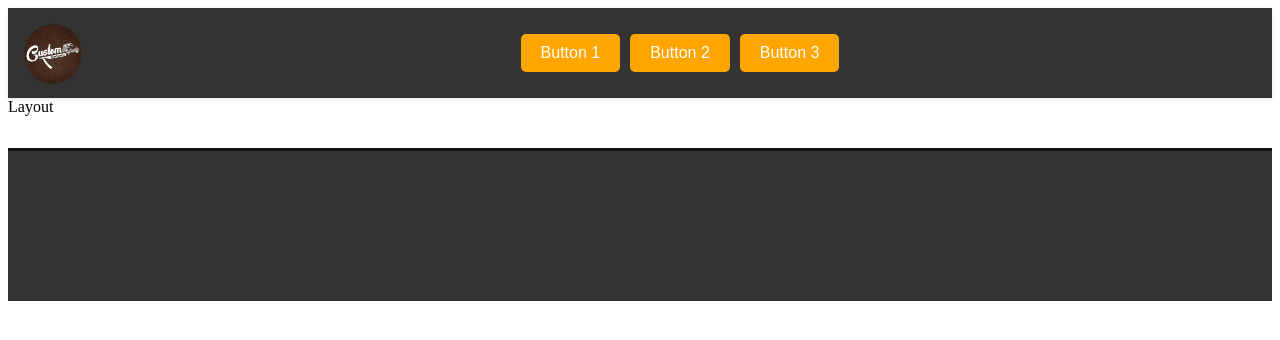
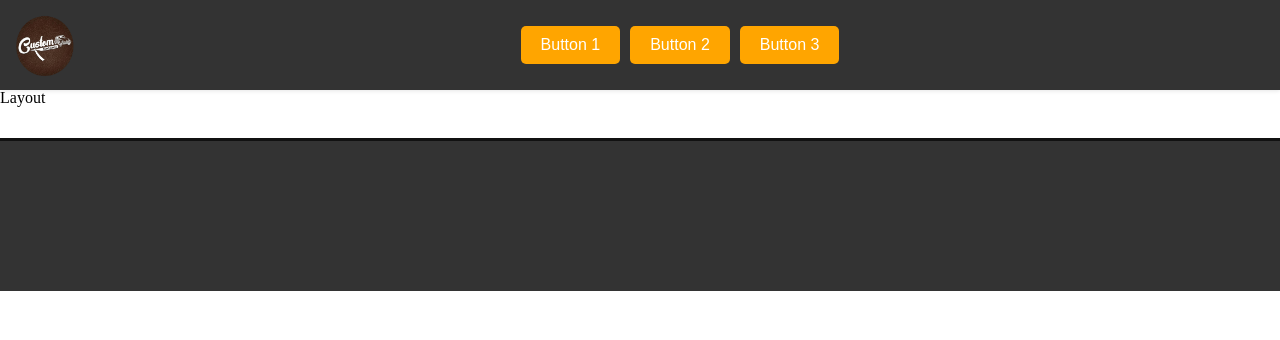
Before and after one commit to higorseixas/Custom-barber-shop-front, a Next.js app: page / in a window 1280 px wide. Shown: the top 340 px of the page. Built offline with nearby package versions, Linux system fonts and the light colour scheme.

Commit message:
Aplicando o reset CSS

```diff
--- a/package.json
+++ b/package.json
@@ -17,8 +17,10 @@
     "eslint": "8.37.0",
     "eslint-config-next": "13.2.4",
     "next": "13.2.4",
+    "normalize.css": "^8.0.1",
     "react": "18.2.0",
     "react-dom": "18.2.0",
+    "reset-css": "^5.0.1",
     "styled-components": "^5.3.9",
     "typescript": "5.0.2"
   }
--- a/src/pages/_app.tsx
+++ b/src/pages/_app.tsx
@@ -1,5 +1,10 @@
 import type { AppProps } from 'next/app'
+import 'reset-css';
 
 export default function App({ Component, pageProps }: AppProps) {
-  return <Component {...pageProps} />
+  return (
+    <>
+      <Component {...pageProps} />
+    </>
+  )
 }
--- a/src/pages/index.tsx
+++ b/src/pages/index.tsx
@@ -2,8 +2,6 @@ import Head from 'next/head'
 import Image from 'next/image'
 import { Inter } from 'next/font/google'
 import { Layout } from '../../components/Layout/layout'
-
-const inter = Inter({ subsets: ['latin'] })
 
 export default function Home() {
   return (
```
